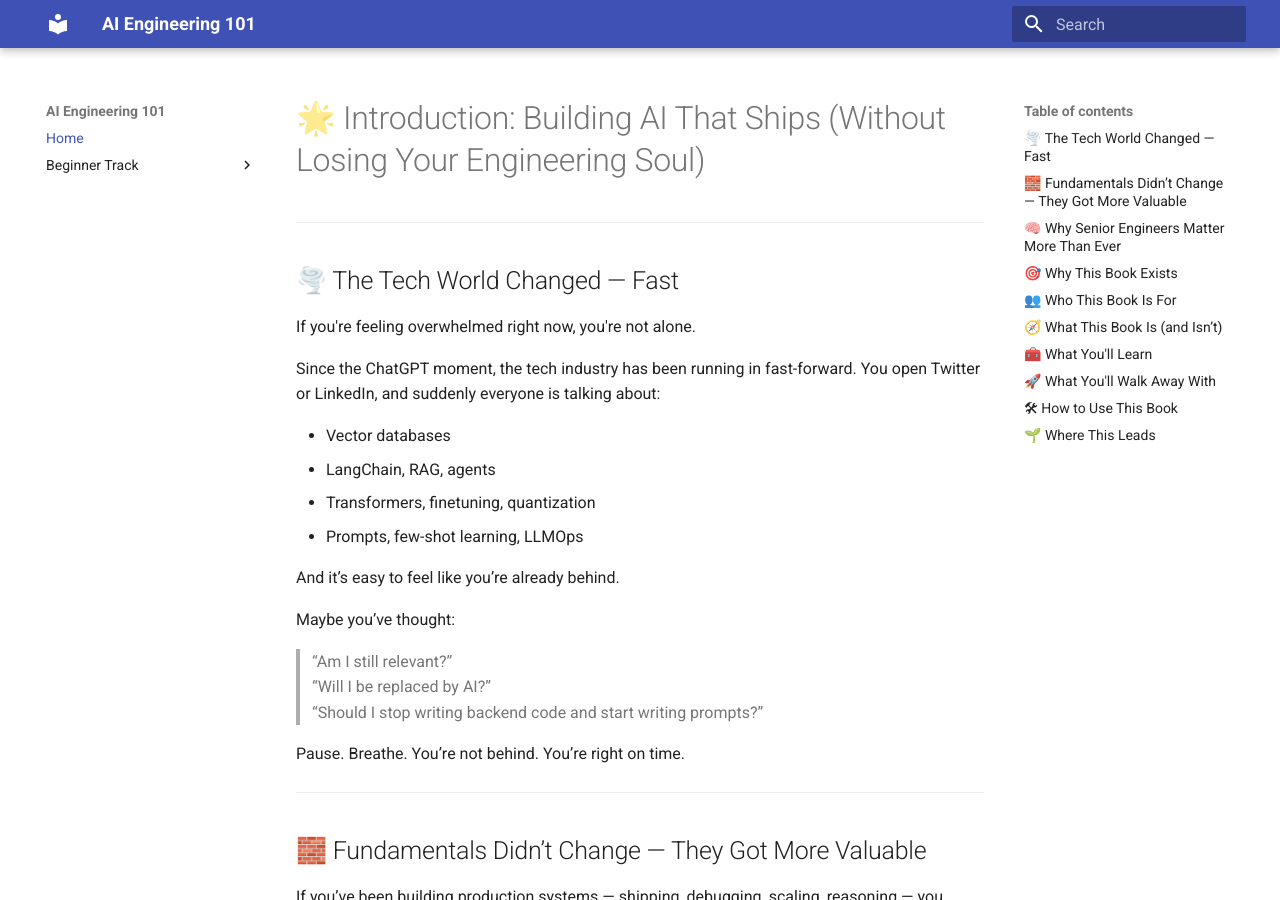
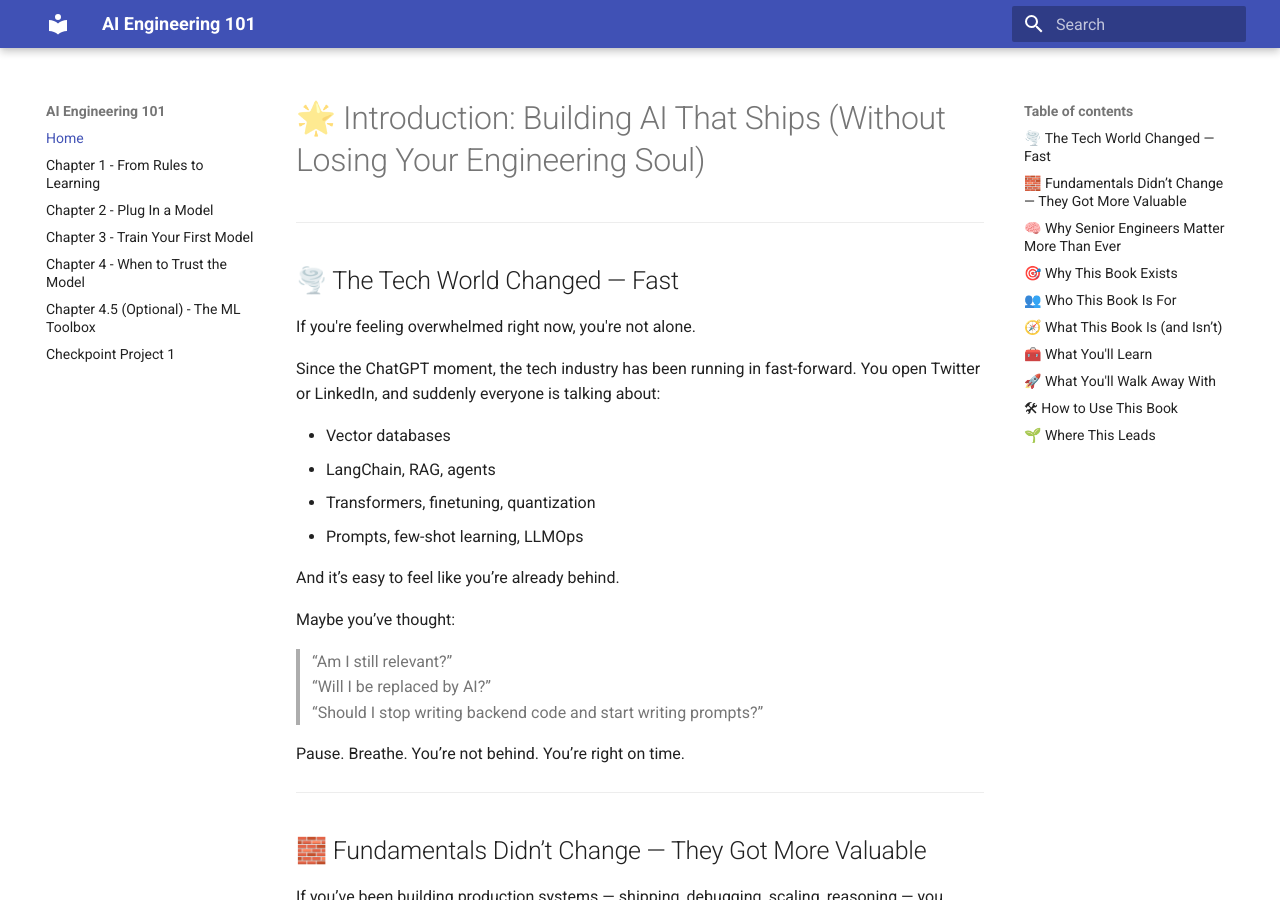
Before and after one commit to exsquared/ai-engineer-101, an MkDocs documentation site: the page built from docs/index.md, in a window 1280 px wide and 900 px high. Built offline with MkDocs 1.6.1 and Material for MkDocs 9.7.7, drawn with Linux system fonts in a browser that asks for light colours.

Commit message:
checking in updated table of content

```diff
--- a/mkdocs.yml
+++ b/mkdocs.yml
@@ -3,10 +3,9 @@ theme:
   name: material
 nav:
   - Home: index.md
-  - Beginner Track:
-      - Chapter 1 - From Rules to Learning: chapter_1.md
-      - Chapter 2 - Plug In a Model: chapter_2.md
-      - Chapter 3 - Train Your First Model: chapter_3.md
-      - Chapter 4 - When to Trust the Model: chapter_4.md
-      - Chapter 4.5 (Optional) - The ML Toolbox: fun_ml_toolbox.md
-      - Checkpoint Project 1: project_1.md
+  - Chapter 1 - From Rules to Learning: chapter_1.md
+  - Chapter 2 - Plug In a Model: chapter_2.md
+  - Chapter 3 - Train Your First Model: chapter_3.md
+  - Chapter 4 - When to Trust the Model: chapter_4.md
+  - Chapter 4.5 (Optional) - The ML Toolbox: fun_ml_toolbox.md
+  - Checkpoint Project 1: project_1.md
```
